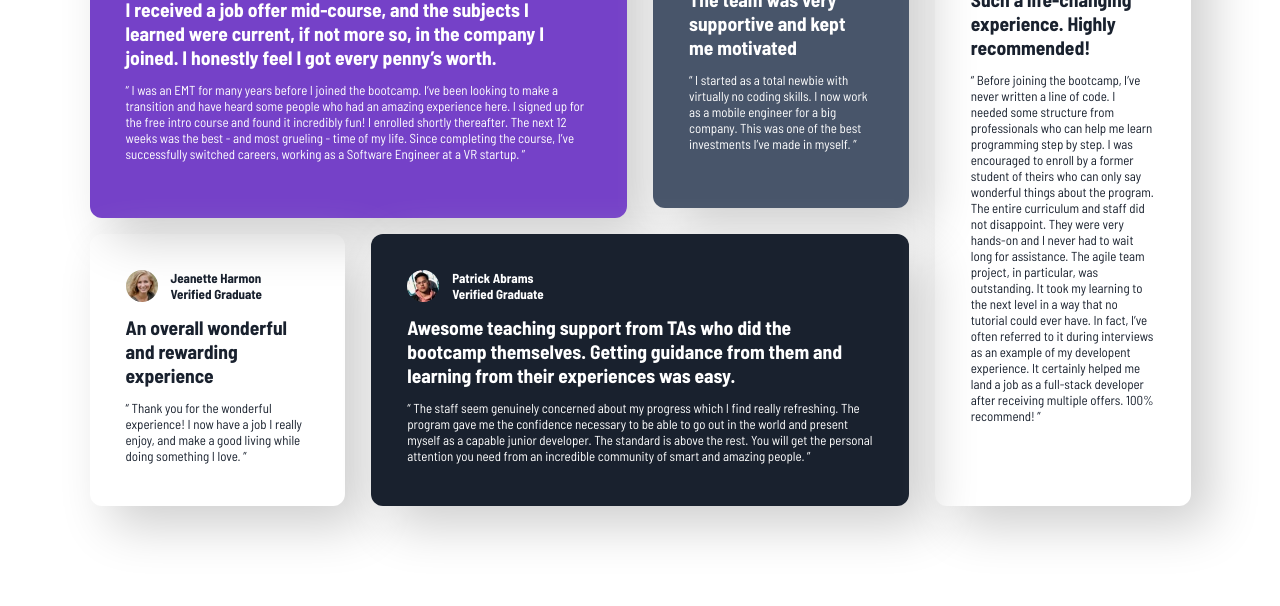
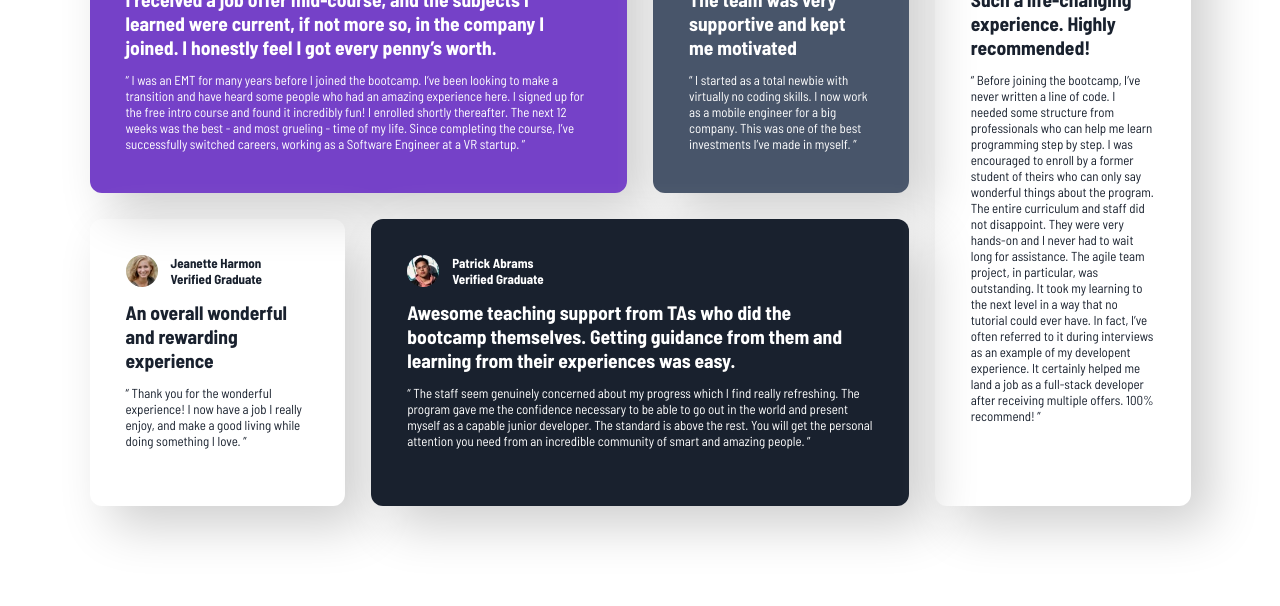
Before and after one commit to JoseLeoV77/testimonials-grid-section, a plain HTML site: page index.html in a window 1280 px wide. Shown: the part 194-800 px from the top of the page. Drawn offline with Linux system fonts and the light colour scheme.

Commit message:
margin top removed from first testimonial in desktop screen

```diff
--- a/style.css
+++ b/style.css
@@ -112,7 +112,8 @@ header{
   }
 
   .testimonials:first-child{
-    grid-area: first
+    grid-area: first;
+    margin-top: 0;
   }
 
   .testimonials:nth-child(2){
```
Also changed, not shown: index.html (+1 -1 lines).
